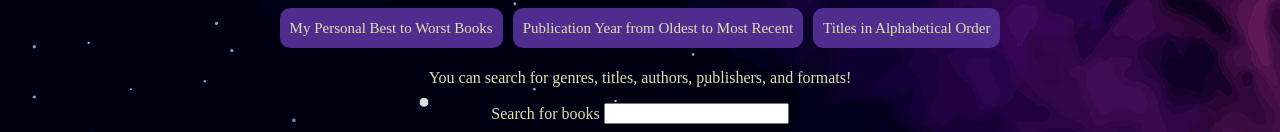
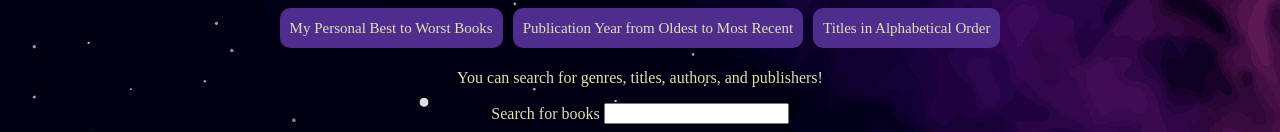
Before and after one commit to msjulietruong/literary-lounge, a plain HTML site: page index.html in a window 1280 px wide. Shown: the part 224-356 px from the top of the page. Drawn offline with Linux system fonts and the light colour scheme.

Commit message:
Fixed html code to represent what book attributes/keys that search bar can look for

```diff
--- a/index.html
+++ b/index.html
@@ -48,7 +48,7 @@
 </div>
 
 <p class = "description">
-    You can search for genres, titles, authors, publishers, and formats!
+    You can search for genres, titles, authors, and publishers!
 </p>
 <!--searchbar -->
 <div class = "search-wrapper">
```
